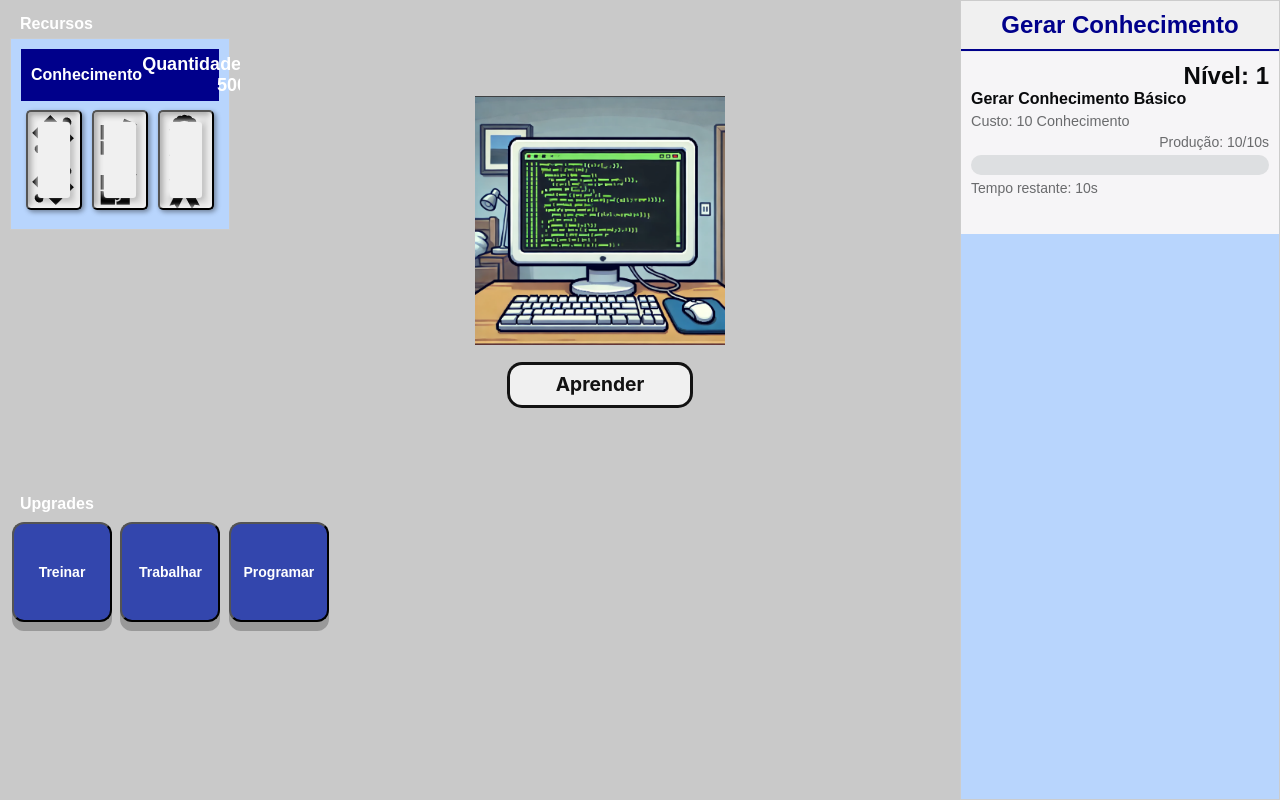
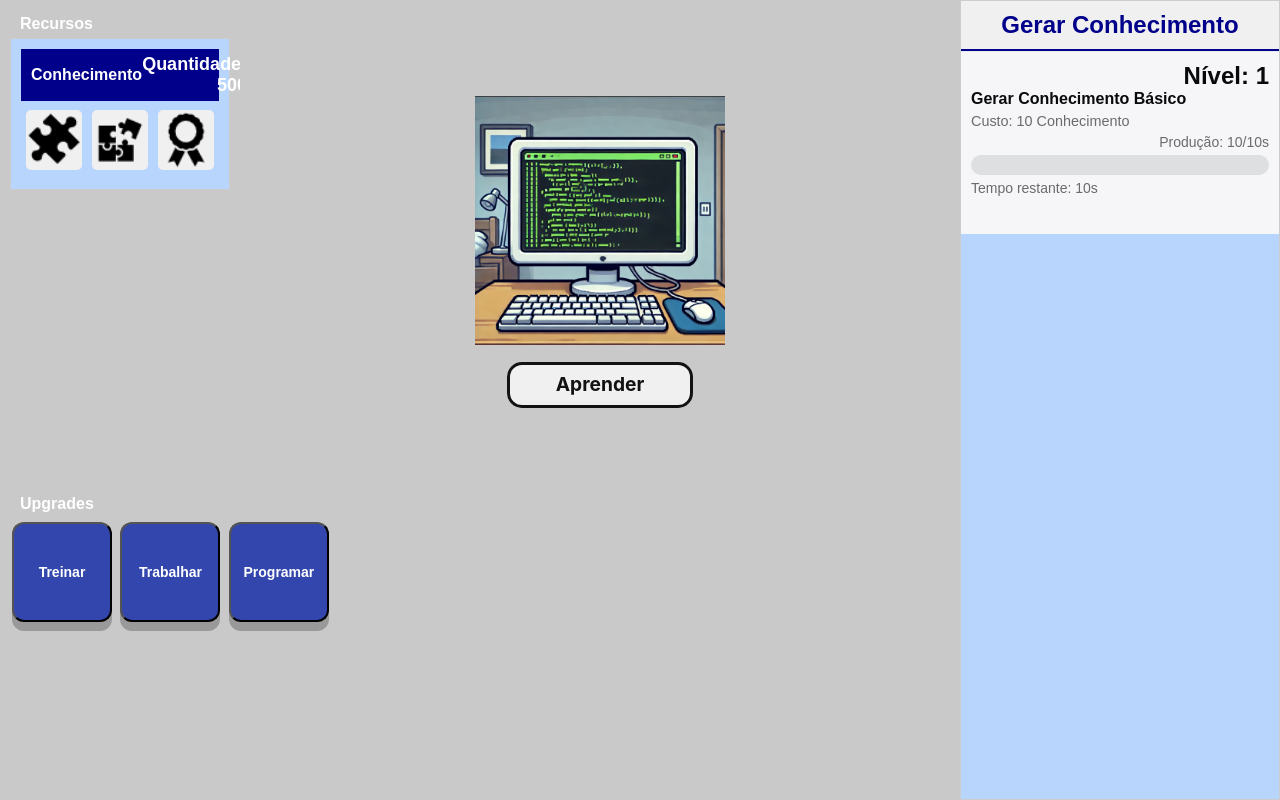
Before and after one commit to VictorNHBR/Idle, a plain HTML site: page index.html in a window 1280 px wide. Drawn offline with Linux system fonts and the light colour scheme.

Commit message:
Update styles.css

```diff
--- a/styles.css
+++ b/styles.css
@@ -155,7 +155,7 @@ body, html {
     margin: 0.1cm 0;
 }
 
-/* .unlock-btn {
+.unlock-btn {
     width: 60px;
     height: 60px;
     padding: 5px;
@@ -166,32 +166,6 @@ body, html {
     background-size: cover;
     background-position: center;
     background-repeat: no-repeat;
-} */
-
-.unlock-btn {
-  width: 100px; /* Largura da tecla */
-  height: 100px; /* Altura da tecla */
-  background-color: #e0e0e0; /* Cor de fundo da tecla */
-  border-radius: 5px; /* Arredonda ligeiramente os cantos */
-  box-shadow:
-    inset -2px -2px 5px rgba(255, 255, 255, 0.8), /* Sombra clara na parte superior e esquerda */
-    inset 2px 2px 5px rgba(0, 0, 0, 0.3), /* Sombra escura na parte inferior e direita */
-    2px 2px 5px rgba(0, 0, 0, 0.4); /* Sombra externa para criar profundidade */
-  position: relative; /* Necessário para a pseudo-classe :before */
-}
-
-.unlock-btn:before {
-  content: '';
-  position: absolute;
-  top: 10px;
-  left: 10px;
-  right: 10px;
-  bottom: 10px;
-  background-color: #f0f0f0; /* Cor da parte superior da tecla */
-  border-radius: 3px; /* Arredonda um pouco os cantos da parte superior */
-  box-shadow:
-    -2px -2px 5px rgba(255, 255, 255, 0.8), /* Sombra clara no topo da parte superior */
-    2px 2px 5px rgba(0, 0, 0, 0.2); /* Sombra escura na parte inferior da parte superior */
 }
 
 .unlock-btn:hover {
```
